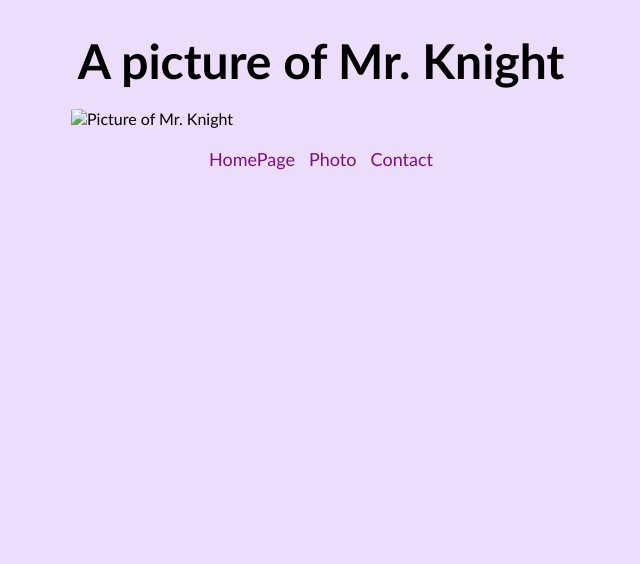
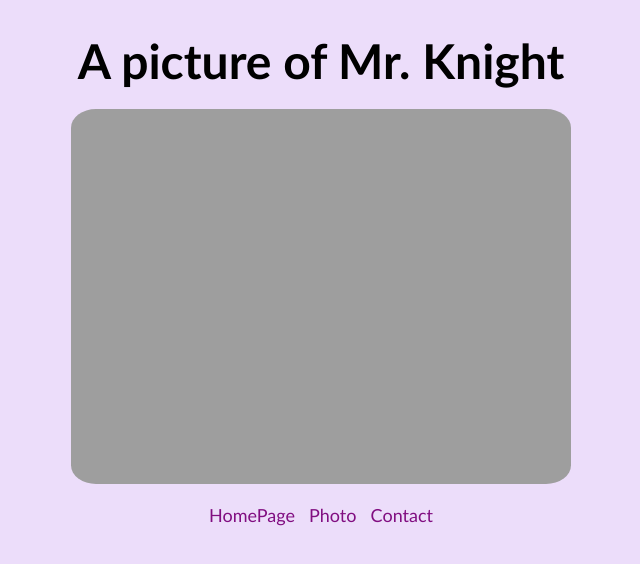
Before and after one commit to ROBYN13Y/challenge-l5, a plain HTML site: page photo.html in a window 1280 px wide. Shown: the whole page, without its empty margins (319-959 px from the left). Drawn offline with Linux system fonts and the light colour scheme; the site is published under a folder, as on GitHub Pages, so addresses that start at the root find nothing.

Commit message:
Updated photo.html
removed / live server

```diff
--- a/photo.html
+++ b/photo.html
@@ -10,7 +10,7 @@
   <body>
     <h1>A picture of Mr. Knight</h1>
     <img
-      src="/images/knight1.png"
+      src="images/knight1.png"
       width="500px"
       alt="Picture of Mr. Knight"
       class="knight-img1"
```
